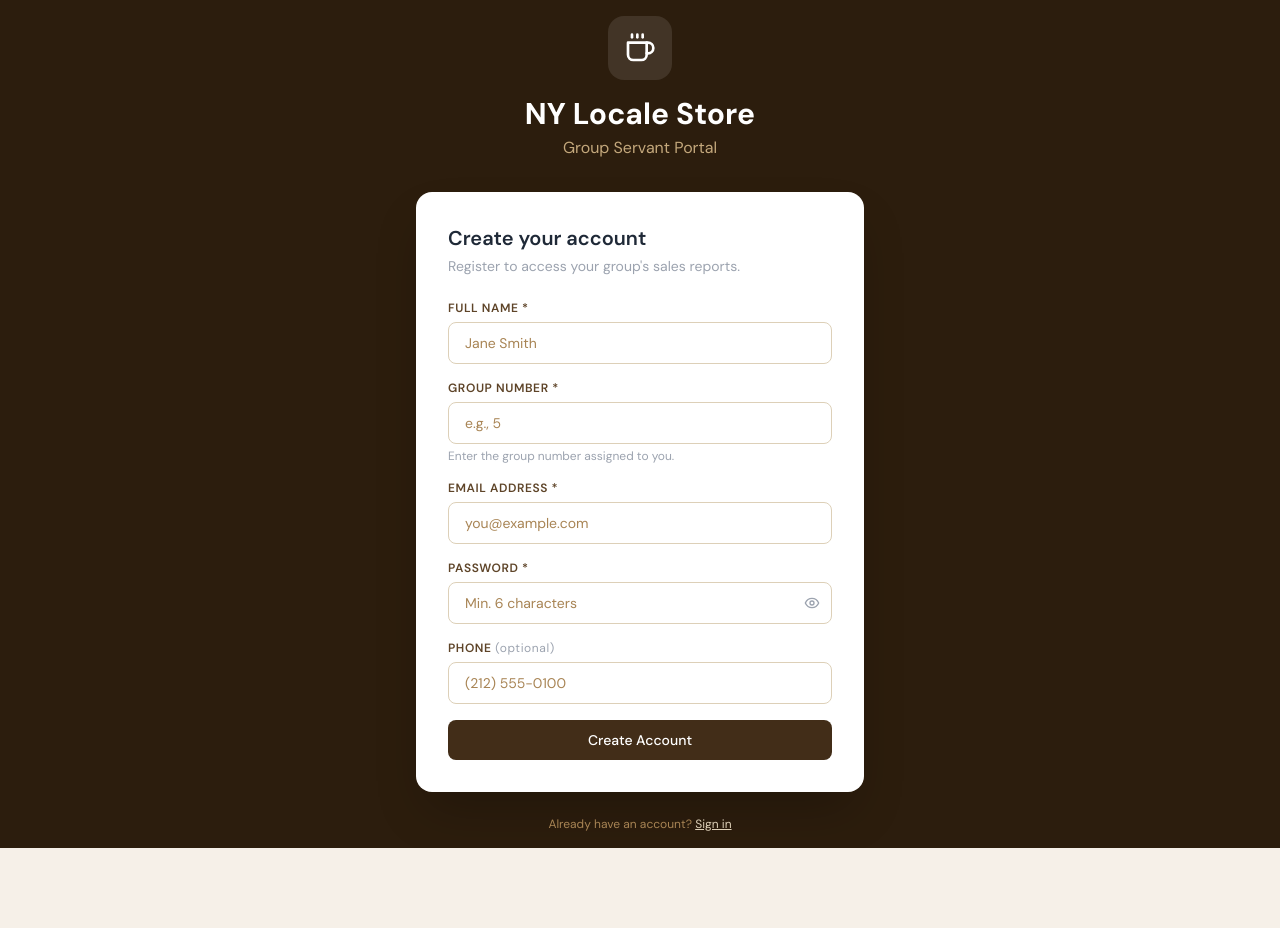
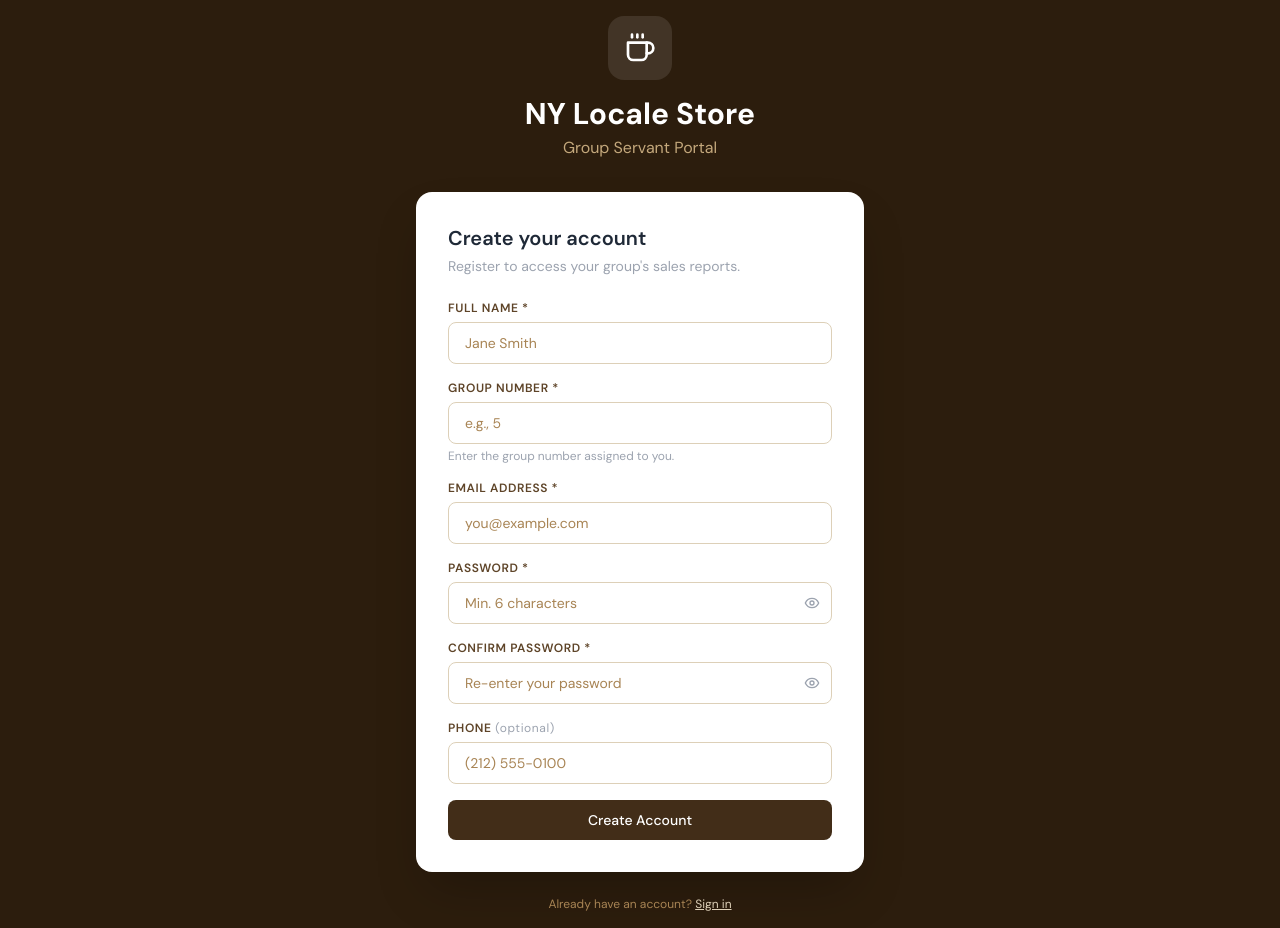
Before and after one commit to joshdeleon-dev/nylocalestore, a Next.js app: page /signup/groupservant in a window 1280 px wide. Before the commit the page ends 848 px from the top, so only its background shows below. Built offline with nearby package versions, Linux system fonts and the light colour scheme.

Commit message:
Add confirm password field to group servant sign-up form
Shows an inline error and disables submission when passwords don't match.

Co-Authored-By: Claude Sonnet 4.6 <noreply@anthropic.com>

```diff
--- a/src/app/signup/groupservant/page.tsx
+++ b/src/app/signup/groupservant/page.tsx
@@ -13,12 +13,20 @@ export default function GroupLeaderSignupPage() {
     phone: '',
     group_number: '',
   });
+  const [confirmPassword, setConfirmPassword] = useState('');
   const [showPassword, setShowPassword] = useState(false);
+  const [showConfirm, setShowConfirm] = useState(false);
   const [loading, setLoading] = useState(false);
   const [done, setDone] = useState(false);
 
+  const passwordMismatch = confirmPassword.length > 0 && form.password !== confirmPassword;
+
   const handleSubmit = async (e: React.FormEvent) => {
     e.preventDefault();
+    if (form.password !== confirmPassword) {
+      toast.error('Passwords do not match');
+      return;
+    }
     setLoading(true);
     try {
       const res = await fetch('/api/signup/groupservant', {
@@ -131,6 +139,31 @@ export default function GroupLeaderSignupPage() {
                 </div>
 
                 <div>
+                  <label className="label">Confirm Password *</label>
+                  <div className="relative">
+                    <input
+                      type={showConfirm ? 'text' : 'password'}
+                      className={`input pr-10 ${passwordMismatch ? 'border-red-400 focus:border-red-500 focus:ring-red-500/30' : ''}`}
+                      value={confirmPassword}
+                      onChange={(e) => setConfirmPassword(e.target.value)}
+                      placeholder="Re-enter your password"
+                      required
+                      autoComplete="new-password"
+                    />
+                    <button
+                      type="button"
+                      onClick={() => setShowConfirm(!showConfirm)}
+                      className="absolute right-3 top-1/2 -translate-y-1/2 text-gray-400 hover:text-gray-600"
+                    >
+                      {showConfirm ? <EyeOff className="w-4 h-4" /> : <Eye className="w-4 h-4" />}
+                    </button>
+                  </div>
+                  {passwordMismatch && (
+                    <p className="text-xs text-red-500 mt-1">Passwords do not match</p>
+                  )}
+                </div>
+
+                <div>
                   <label className="label">Phone <span className="text-gray-400 font-normal normal-case">(optional)</span></label>
                   <input
                     type="tel"
@@ -144,7 +177,7 @@ export default function GroupLeaderSignupPage() {
 
                 <button
                   type="submit"
-                  disabled={loading}
+                  disabled={loading || passwordMismatch}
                   className="btn btn-primary w-full justify-center mt-2"
                 >
                   {loading ? 'Creating account…' : 'Create Account'}
```
